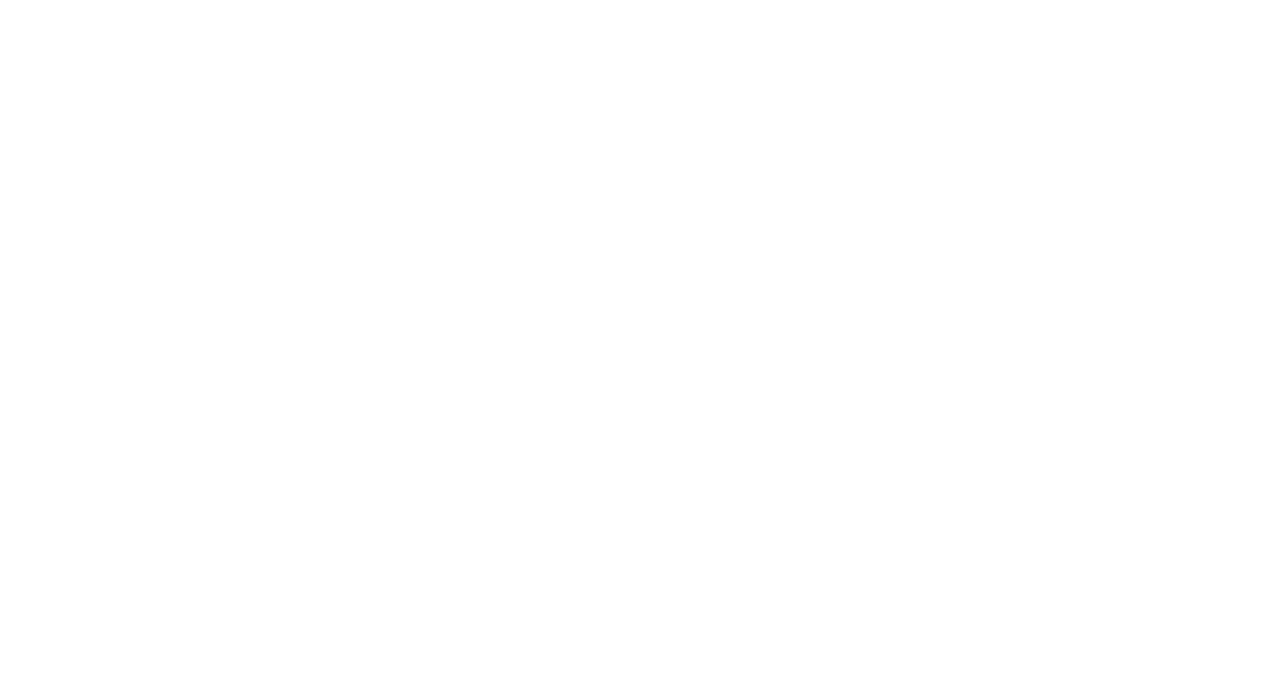
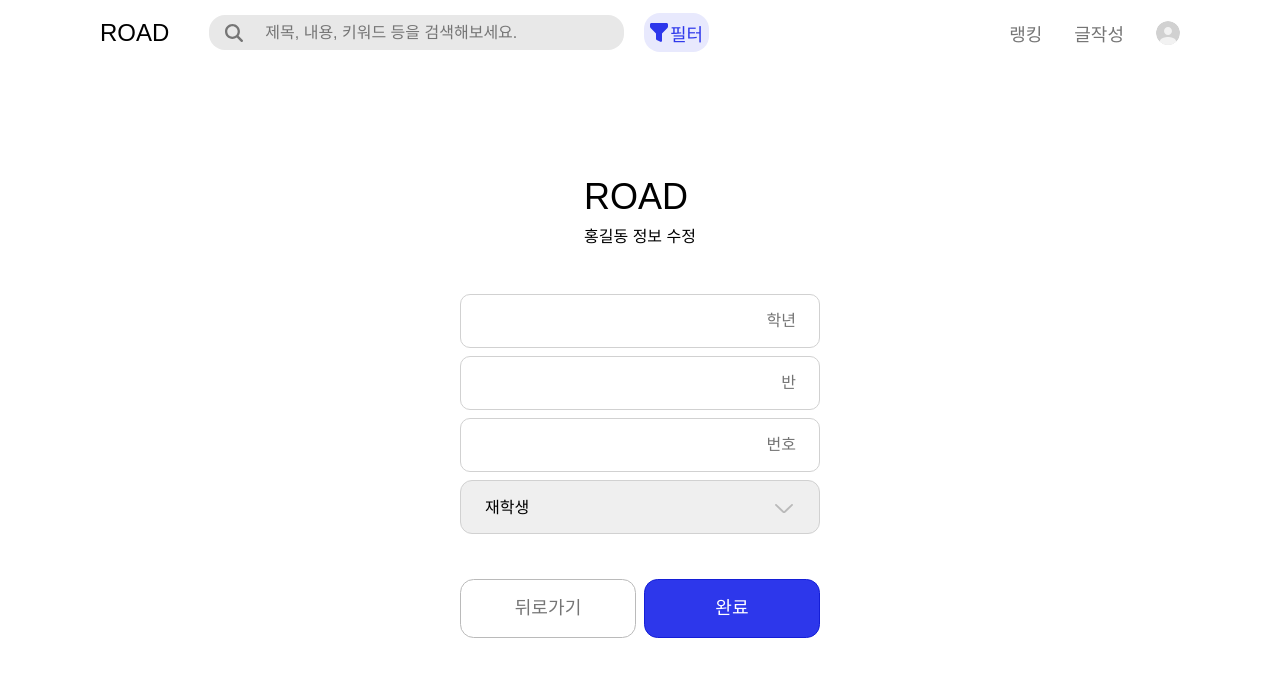
Before and after one commit to Log-Road/Road-FrontEnd, a React (Create React App) app: page /studentInfoEdit in a window 1280 px wide. Before the commit this address had no page. Shown: the top 676 px of the page. Built offline with nearby package versions, Linux system fonts and the light colour scheme.

Commit message:
💄:: 학생 정보 수정 페이지 퍼블리싱

```diff
--- a/src/Router/Router.jsx
+++ b/src/Router/Router.jsx
@@ -8,6 +8,7 @@
 import FindPassWord from "../pages/FindPassWord";
 import ChangePassWord from "../pages/ChangePassWord";
 import InformationPersonnel from "../pages/Admin/InformationPersonnel";
+import StudentInfoEdit from "../pages/Admin/StudentInfoEdit";
 
 export default function Router() {
   return (
@@ -21,6 +22,7 @@
         <Route path="/findPassWord" element={<FindPassWord />} />
         <Route path="/changePassWord" element={<ChangePassWord />} />
         <Route path="/informationPersonnel" element={<InformationPersonnel />}/>
+        <Route path="/studentInfoEdit" element={<StudentInfoEdit/>} />
       </Routes>
     </BrowserRouter>
   );
--- /dev/null
+++ b/src/pages/Admin/StudentInfoEdit.tsx
@@ -0,0 +1,183 @@
+import React from "react";
+import styled from "styled-components";
+import { colors } from "../../styles/colors"
+import Header from "../../components/Header";
+import UpArrow from "../../assets/UpArrow.svg"
+import DownArrow from "../../assets/DownArrow.svg"
+
+export default function StudentInfoEdit() {
+    return (
+        <Container>
+            <Header />
+            <InnerContainer>
+
+                <TitleWrap>
+                    <Title>ROAD</Title>
+                    <SubTitle>홍길동 정보 수정</SubTitle>
+                </TitleWrap>
+
+                <Wrap>
+                    <InputWrap>
+                        <Input />
+                        <Text>학년</Text>
+                    </InputWrap>
+                    <InputWrap>
+                        <Input />
+                        <Text>반</Text>
+                    </InputWrap>
+                    <InputWrap>
+                        <Input />
+                        <Text>번호</Text>
+                    </InputWrap>
+
+                    <DropBoxWrap>
+                        <Select name="state">
+                            <Option value="students">재학생</Option>
+                            <Option value="graduate">졸업생</Option>
+                            <Option value="graduate">자퇴</Option>
+                            <Option value="graduate">전학</Option>
+                            <Option value="graduate">휴학</Option>
+                        </Select>
+                        <ArrowIcon src={DownArrow} />
+                    </DropBoxWrap>
+                </Wrap>
+
+                <ButtonWrap>
+                    <BackButton>뒤로가기</BackButton>
+                    <SuccessButton>완료</SuccessButton>
+                </ButtonWrap>
+
+            </InnerContainer>
+        </Container>
+    )
+}
+
+const Container = styled.div`
+width: 100%;
+height: 100%;
+display: flex;
+flex-direction: column;
+gap: 6.88em;
+`
+
+const InnerContainer = styled.div`
+width: 100%;
+height: 100%;
+display: flex;
+flex-direction: column;
+justify-content: center;
+align-items: center;
+gap: 2.81em;
+`
+
+const TitleWrap = styled.div`
+display: flex;
+flex-direction: column;
+gap: 0.5em;
+`
+
+const Wrap = styled.div`
+display: flex;
+flex-direction: column;
+gap: 0.5em;
+`
+
+const InputWrap = styled.div`
+position: relative;
+width: 22.50em;
+height: 3.38em;
+`
+
+const DropBoxWrap = styled.div`
+position: relative;
+width: 22.50em;
+height: 3.38em;
+`
+
+const ButtonWrap = styled.div`
+width: 22.50em;
+height: 3.38em;
+display: flex;
+gap: 0.5em;
+`
+
+const BackButton = styled.div`
+width: 11em;
+height: 3.25em;
+display: flex;
+justify-content: center;
+align-items: center;
+border: 0.06em solid ${colors.gray1};
+border-radius: 0.75em;
+color: ${colors.gray2};
+font-family: 'Pretendard-Bold';
+font-size: 1.13em;
+line-height: 140%;
+`
+
+const SuccessButton = styled.div`
+width: 11em;
+height: 3.25em;
+display: flex;
+justify-content: center;
+align-items: center;
+border: 0.06em solid ${colors.Blue["main 600"]};
+border-radius: 0.75em;
+background-color: ${colors.Main};
+color: ${colors.White};
+font-family: 'Pretendard-Bold';
+font-size: 1.13em;
+line-height: 140%;
+`
+
+const Input = styled.input`
+width: 100%;
+height: 100%;
+border: 0.06em solid ${colors.Gray["gray 200"]};
+border-radius: 0.75em;
+outline: none;
+padding: 1em 1.50em;
+`
+
+const Select = styled.select`
+width: 100%;
+height: 100%;
+padding: 1em 1.50em;
+border: 0.06em solid ${colors.Gray["gray 200"]};
+border-radius: 0.75em;
+font-family: 'Pretendard-Regular';
+font-size: 1em;
+line-height: 140%;
+outline: none;
+appearance: none;
+`
+
+const Option = styled.option``
+
+const Title = styled.p`
+font-family: 'Pretendard-Bold';
+font-size: 2.25em;
+line-height: 120%;
+`
+
+const SubTitle = styled.p`
+font-family: 'Pretendard-Regular';
+font-size: 1em;
+line-height: 140%;
+`
+
+const Text = styled.p`
+position: absolute;
+top: 1em;
+right: 1.50em;
+font-family: 'Pretendard-Regular';
+font-size: 1em;
+line-height: 140%;
+color: ${colors.gray2};
+`
+
+const ArrowIcon = styled.img`
+position: absolute;
+top: 1em;
+right: 1.5em;
+`
```
Also changed, not shown: src/assets/DownArrow.svg (added), src/assets/UpArrow.svg (added).
